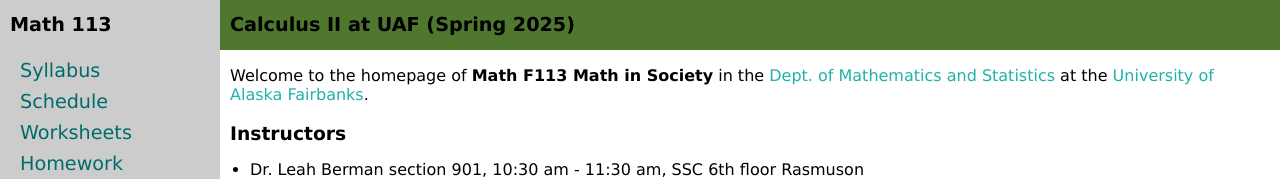
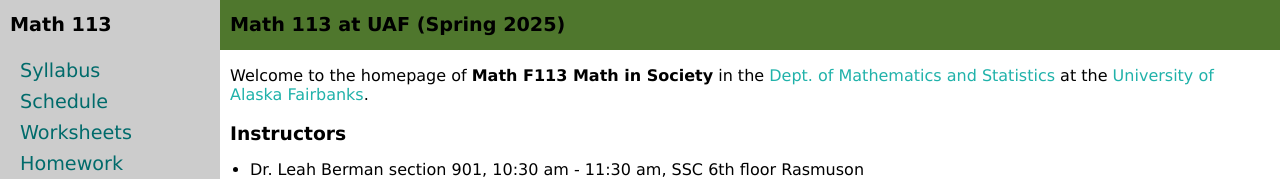
Before and after one commit to uaf-math/math113, a Jekyll site: the page built from index.md, in a window 1280 px wide and 1340 px high. Shown: the top 179 px of the window. Built offline with Jekyll 4.4.1, drawn with Linux system fonts in a browser that asks for light colours.

Commit message:
Update course-page.html

```diff
--- a/_layouts/course-page.html
+++ b/_layouts/course-page.html
@@ -35,8 +35,8 @@
 
 <div id="main" class="main-body" onclick="closeNav()">
 <a id="top"></a>
-<div class="page-header hide-small"><a href="index.html">Calculus II at UAF ({{ site.data.general.semester }} {{ site.data.general.year }})</a></div>
-<div class="page-header hide-large"><a href="index.html">MATH F252 Calculus II</a></div>
+<div class="page-header hide-small"><a href="index.html">Math 113 at UAF ({{ site.data.general.semester }} {{ site.data.general.year }})</a></div>
+<div class="page-header hide-large"><a href="index.html">MATH F113 Math in Society</a></div>
 
 <div class="page-content">
     {{ content }}
```
